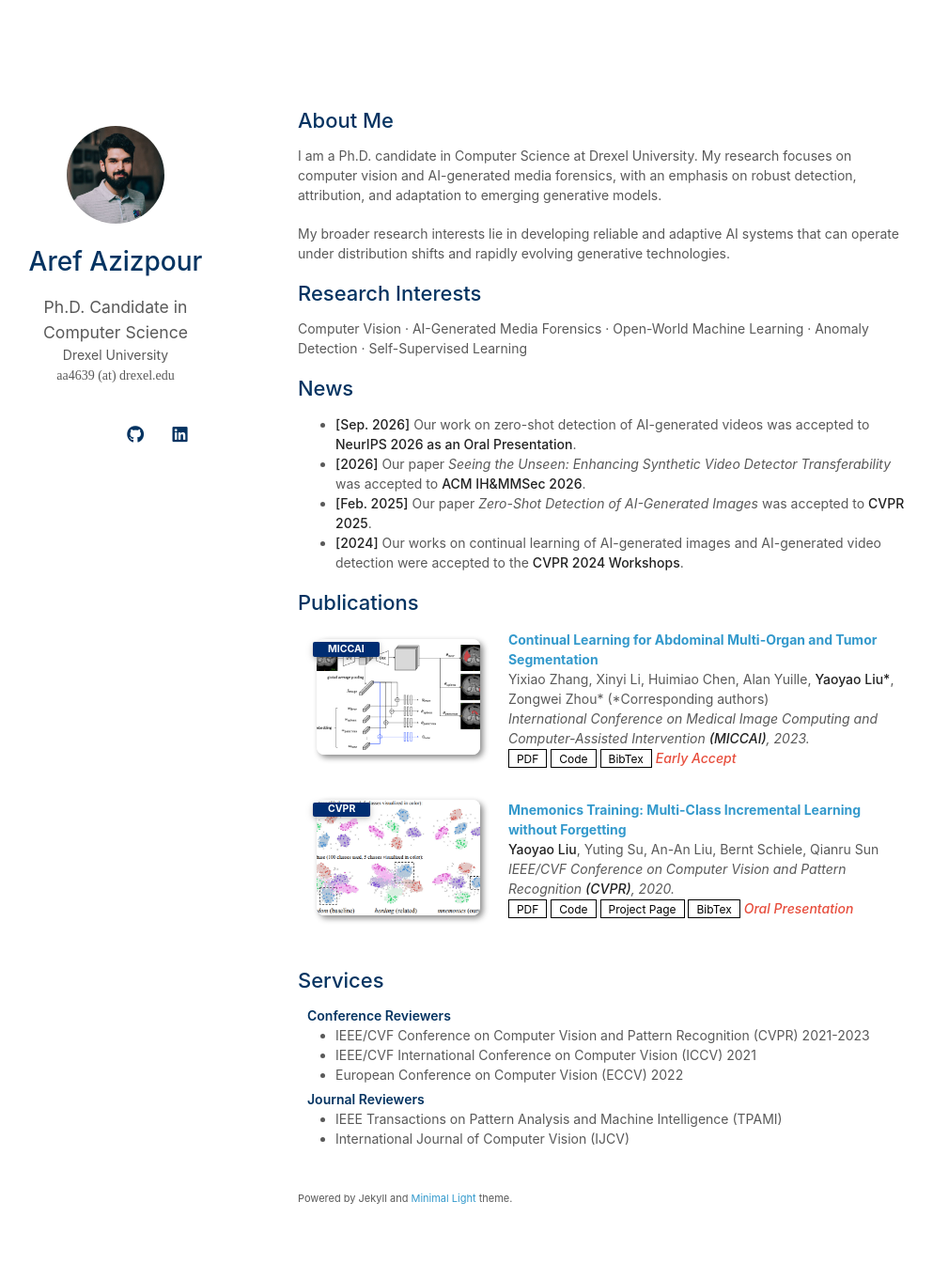
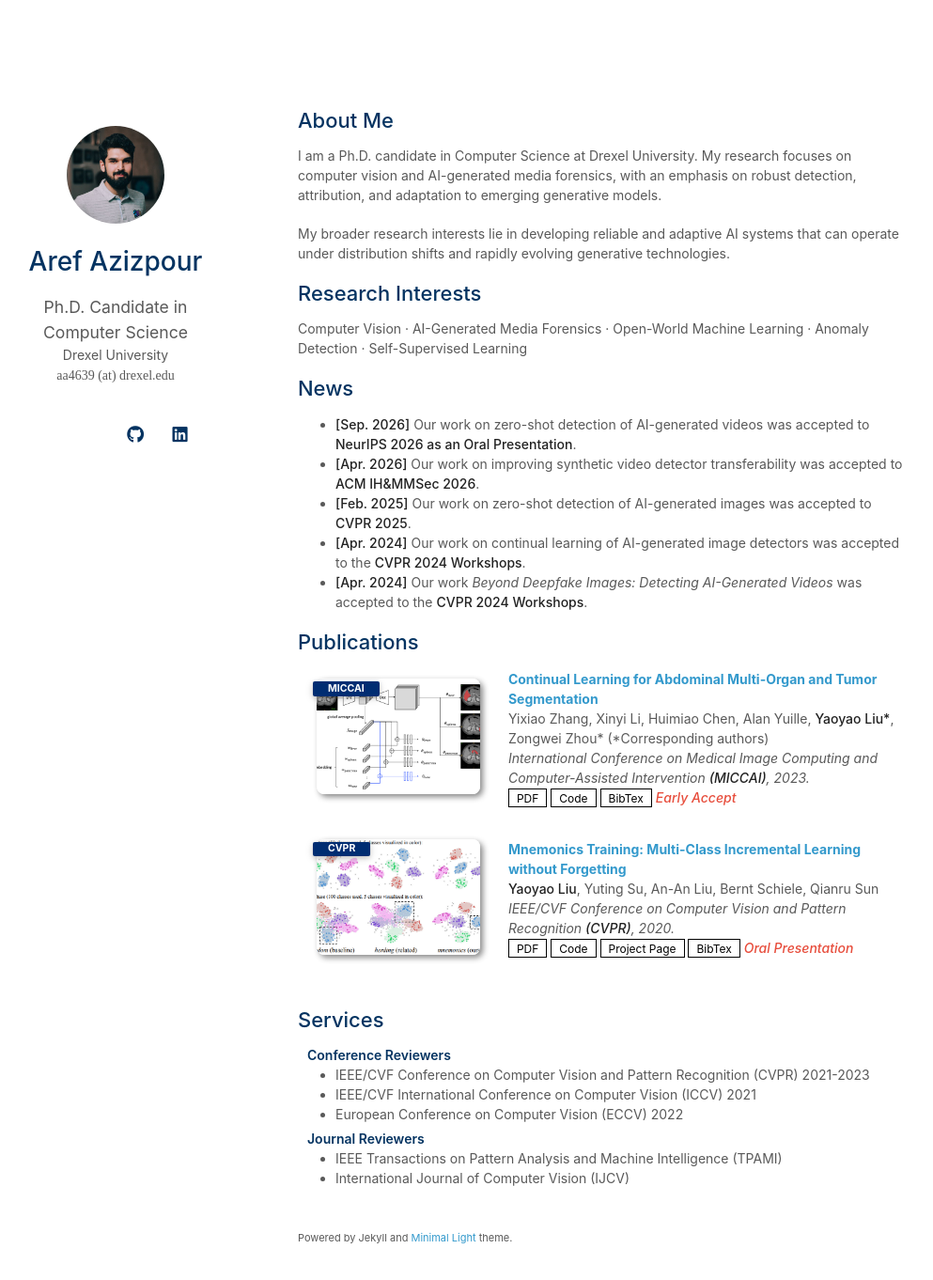
Before and after one commit to arefazizpour/arefazizpour.github.io, a Jekyll site: the page built from index.md, in a window 1280 px wide and 1396 px high. Shown: the top 1362 px of the window at 94% size, without its empty margins (153-1146 px from the left). Built offline with Jekyll 4.4.1, drawn with Linux system fonts in a browser that asks for light colours; a style sheet for code colours, icons or effects is not loaded; our own code applies the rules of GitHub Pages for plain Markdown files.

Commit message:
Revise news section for paper acceptances
Updated news section with new paper acceptances and restructured entries.

```diff
--- a/index.md
+++ b/index.md
@@ -15,9 +15,10 @@ Computer Vision · AI-Generated Media Forensics · Open-World Machine Learning
 ## News
 
 - **[Sep. 2026]** Our work on zero-shot detection of AI-generated videos was accepted to **NeurIPS 2026 as an Oral Presentation**.
-- **[2026]** Our paper *Seeing the Unseen: Enhancing Synthetic Video Detector Transferability* was accepted to **ACM IH&MMSec 2026**.
-- **[Feb. 2025]** Our paper *Zero-Shot Detection of AI-Generated Images* was accepted to **CVPR 2025**.
-- **[2024]** Our works on continual learning of AI-generated images and AI-generated video detection were accepted to the **CVPR 2024 Workshops**.
+- **[Apr. 2026]** Our work on improving synthetic video detector transferability was accepted to **ACM IH&MMSec 2026**.
+- **[Feb. 2025]** Our work on zero-shot detection of AI-generated images was accepted to **CVPR 2025**.
+- **[Apr. 2024]** Our work on continual learning of AI-generated image detectors was accepted to the **CVPR 2024 Workshops**.
+- **[Apr. 2024]** Our work *Beyond Deepfake Images: Detecting AI-Generated Videos* was accepted to the **CVPR 2024 Workshops**.
 
 {% include_relative _includes/publications.md %}
 
```
